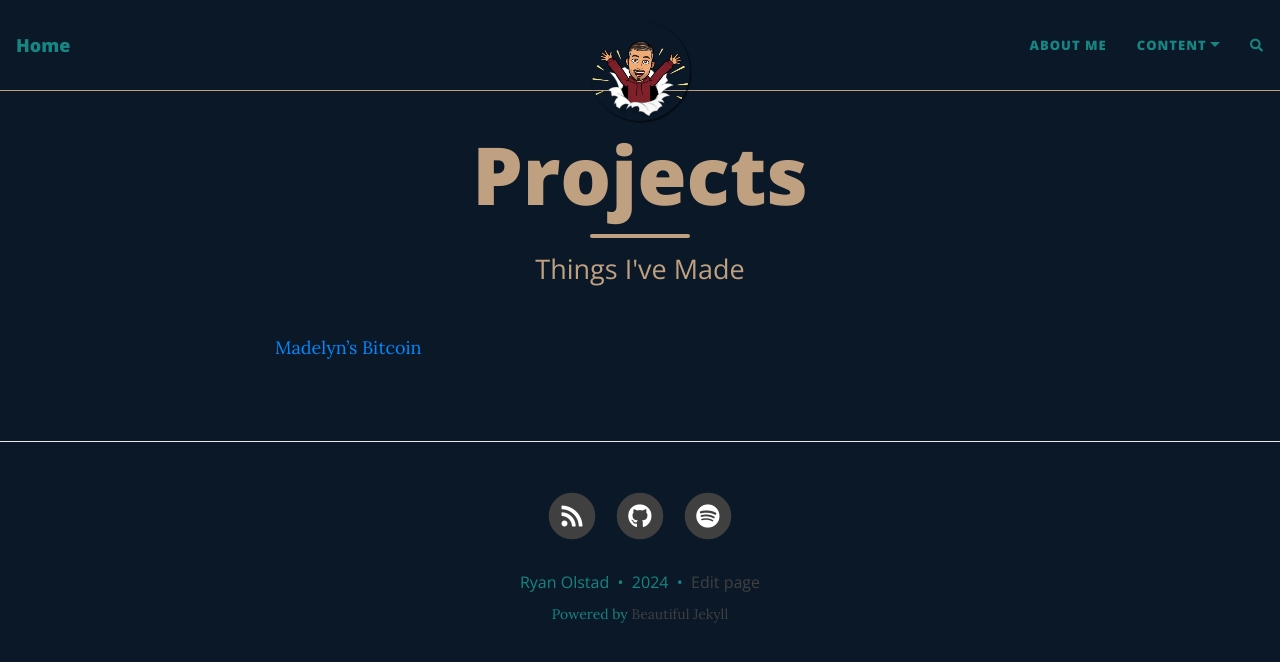
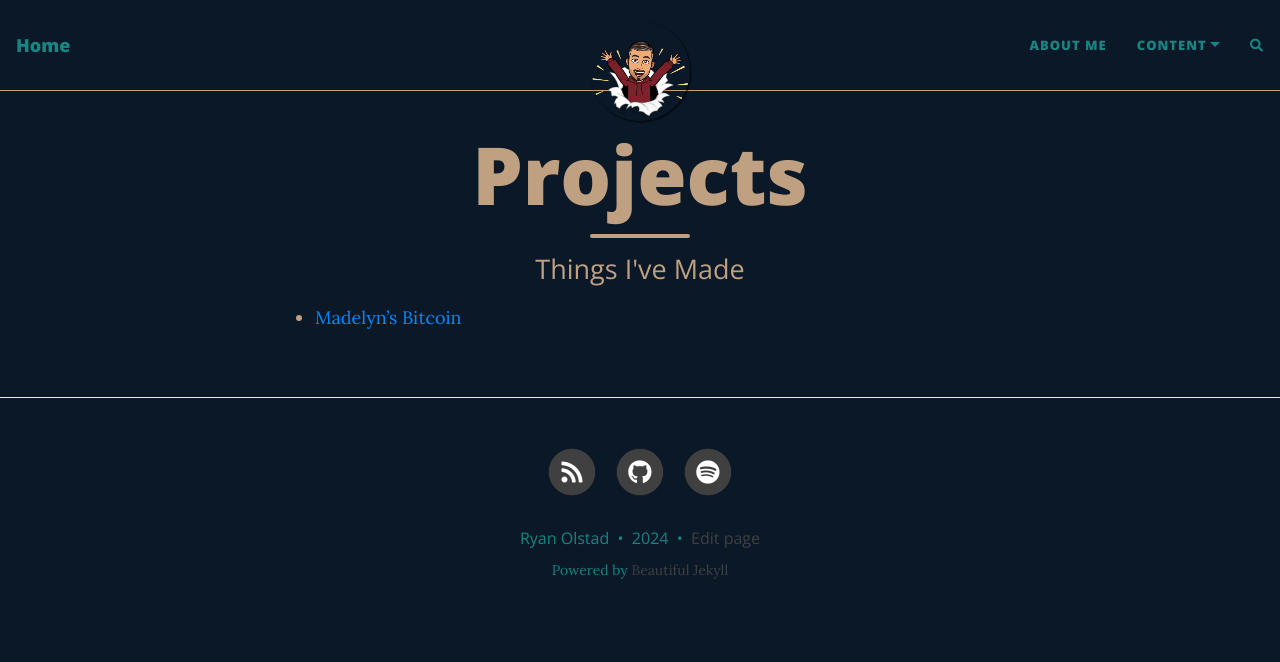
Before and after one commit to datslo/datslo.github.io, a Jekyll site: the page built from projects.md, in a window 1280 px wide. Shown: the top 662 px of the page. Built offline with Jekyll 4.4.1, drawn with Linux system fonts in a browser that asks for light colours; nearby versions of some CDN libraries; comment, search, counter and statistics services are not loaded.

```diff
--- a/projects.md
+++ b/projects.md
@@ -4,4 +4,4 @@ title: Projects
 subtitle: Things I've Made
 ---
 
-<a href="/madelyn.md">Madelyn's Bitcoin</a>
+- <a href="/madelyn.md">Madelyn's Bitcoin</a>
```
